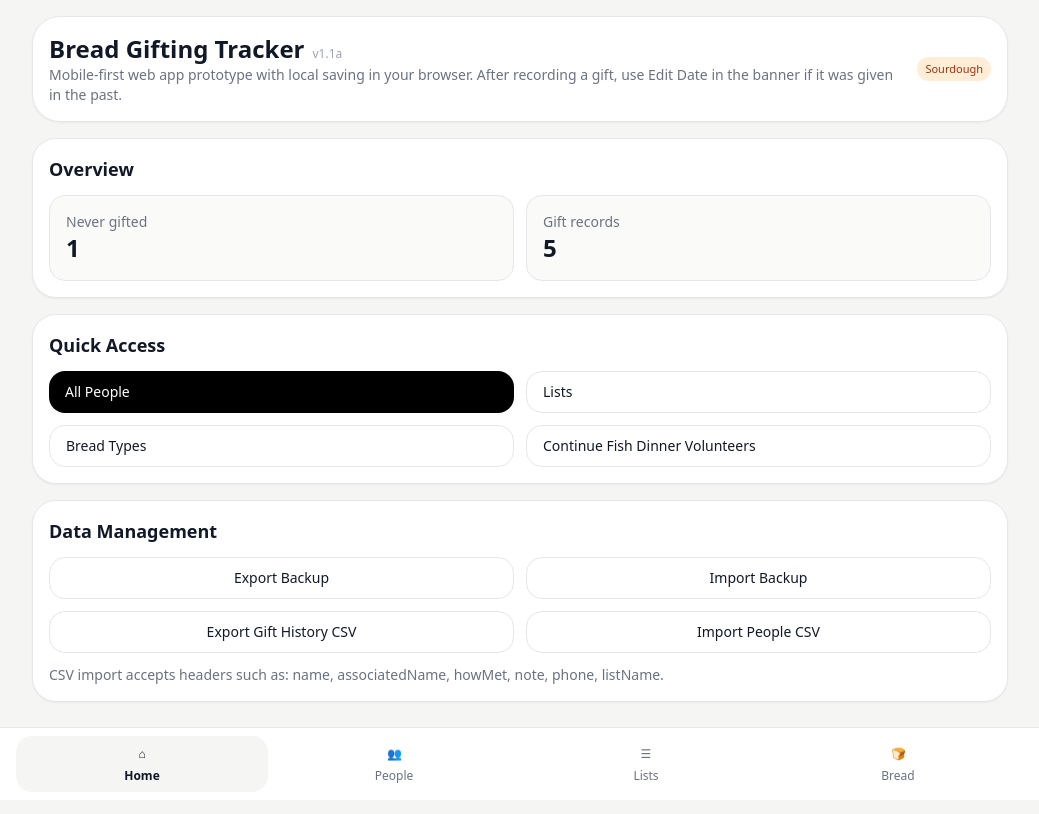
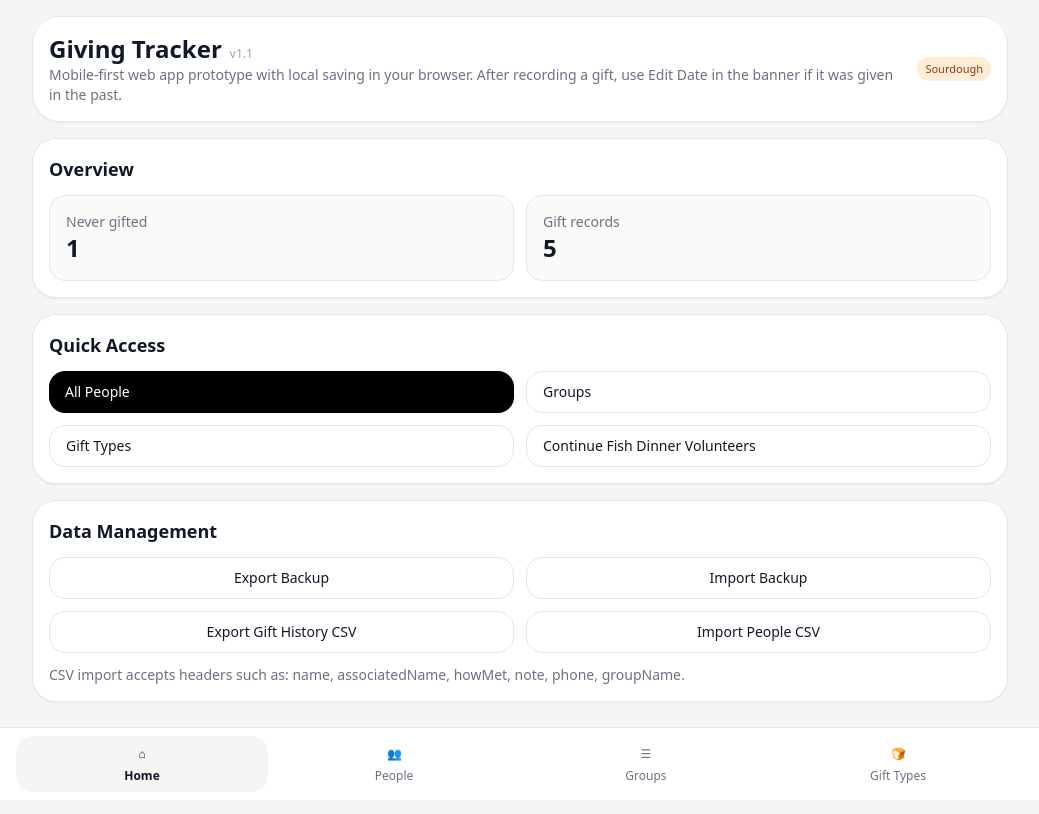
Before and after one commit to jackmchandler-tech/bread-gifting-tracker, a React (Vite) app: page / in a window 1280 px wide. Shown: the whole page, without its empty margins (120-1159 px from the left). Built offline with nearby package versions, Linux system fonts and the light colour scheme.

Commit message:
Safe rename version of app.jsx

```diff
--- a/src/App.jsx
+++ b/src/App.jsx
@@ -24,7 +24,7 @@ const Trash2 = ({ className = "w-5 h-5" }) => <Icon className={className}>🗑</
 const X = ({ className = "w-5 h-5" }) => <Icon className={className}>✕</Icon>;
 
 const STORAGE_KEY = "bread-gifting-tracker-v1";
-const APP_VERSION = "v1.1a";
+const APP_VERSION = "v1.1";
 
 function downloadTextFile(filename, content, mimeType = "text/plain;charset=utf-8") {
   const blob = new Blob([content], { type: mimeType });
@@ -216,10 +216,10 @@ function PersonRow({ row, mode, onGift, onOpen, onToggleGiftDateEdit }) {
           <div className="flex items-start justify-between gap-2">
             <div className="font-medium leading-tight flex items-center gap-2 flex-wrap">
               <span>{row.person.name}</span>
-              {mode === "all" && <Badge tone="gray">{(row.totalLoaves || 0) === 1 ? "1 loaf" : `${row.totalLoaves || 0} loaves`}</Badge>}
+              {mode === "all" && <Badge tone="gray">{(row.totalLoaves || 0) === 1 ? "1 gift" : `${row.totalLoaves || 0} gifts`}</Badge>}
             </div>
             <div className="flex gap-1 flex-wrap justify-end">
-              {row.isNewToList && mode === "list" && <Badge tone="blue">NEW TO LIST</Badge>}
+              {row.isNewToList && mode === "list" && <Badge tone="blue">NEW TO GROUP</Badge>}
               {row.neverGifted && mode === "all" && <Badge tone="yellow">NEVER GIFTED</Badge>}
             </div>
           </div>
@@ -235,7 +235,7 @@ function PersonRow({ row, mode, onGift, onOpen, onToggleGiftDateEdit }) {
             )
           ) : (
             <button onClick={onToggleGiftDateEdit} className="text-xs text-gray-500 hover:text-gray-800 text-left">
-              {row.lastAnywhere ? `Last anywhere: ${formatDate(row.lastAnywhere.date)} · ${row.lastAnywhere.breadTypeName}` : "Never received bread"}
+              {row.lastAnywhere ? `Last anywhere: ${formatDate(row.lastAnywhere.date)} · ${row.lastAnywhere.breadTypeName}` : "Never received gift"}
             </button>
           )}
         </div>
@@ -391,7 +391,7 @@ export default function BreadGiftingTrackerWebApp() {
       id: uid(),
       personId,
       listId,
-      breadTypeName: currentBread?.name || "Bread",
+      breadTypeName: currentBread?.name || "Gift",
       date: overrideDate || todayInputValue(),
       feedback: "",
       rating: null,
@@ -464,6 +464,13 @@ export default function BreadGiftingTrackerWebApp() {
     }));
   }
 
+  function archivePerson(personId) {
+    setData((d) => ({
+      ...d,
+      people: d.people.map((p) => (p.id === personId ? { ...p, archived: true } : p)),
+    }));
+  }
+
   function updateGiftDate(giftId, date) {
     setData((d) => ({ ...d, gifts: d.gifts.map((g) => (g.id === giftId ? { ...g, date } : g)) }));
     setUndoGift((g) => (g && g.id === giftId ? { ...g, date } : g));
@@ -477,7 +484,7 @@ export default function BreadGiftingTrackerWebApp() {
 
   function exportBackup() {
     downloadTextFile(
-      `bread-gifting-backup-${todayInputValue()}.json`,
+      `giving-tracker-backup-${todayInputValue()}.json`,
       JSON.stringify(data, null, 2),
       "application/json;charset=utf-8"
     );
@@ -491,14 +498,14 @@ export default function BreadGiftingTrackerWebApp() {
         date: gift.date,
         personName: personById(gift.personId)?.name || "",
         associatedName: personById(gift.personId)?.associatedName || "",
-        breadType: gift.breadTypeName,
-        listName: data.lists.find((l) => l.id === gift.listId)?.name || "All People",
+        giftType: gift.breadTypeName,
+        groupName: data.lists.find((l) => l.id === gift.listId)?.name || "All People",
         rating: gift.rating || "",
         feedback: gift.feedback || "",
       }));
     downloadTextFile(
-      `bread-gifting-history-${todayInputValue()}.csv`,
-      buildCsv(rows, ["date", "personName", "associatedName", "breadType", "listName", "rating", "feedback"]),
+      `giving-history-${todayInputValue()}.csv`,
+      buildCsv(rows, ["date", "personName", "associatedName", "giftType", "groupName", "rating", "feedback"]),
       "text/csv;charset=utf-8"
     );
   }
@@ -546,7 +553,7 @@ export default function BreadGiftingTrackerWebApp() {
             const howMet = (row.howMet || row.HowMet || row.met || "").trim();
             const note = (row.note || row.Note || row.position || row.Position || "").trim();
             const phone = (row.phone || row.Phone || row.phoneNumber || row.PhoneNumber || "").trim();
-            const listName = (row.listName || row.ListName || row.list || row.List || "").trim();
+            const listName = (row.groupName || row.GroupName || row.listName || row.ListName || row.group || row.Group || row.list || row.List || "").trim();
 
             const duplicate = nextPeople.find(
               (p) => p.name.toLowerCase() === name.toLowerCase() && (p.associatedName || "").toLowerCase() === associatedName.toLowerCase()
@@ -644,13 +651,10 @@ export default function BreadGiftingTrackerWebApp() {
       <div className="max-w-5xl mx-auto px-3 sm:px-6 py-4 pb-28 space-y-4">
         <div className="rounded-[28px] bg-white border shadow-sm p-4 flex items-center justify-between gap-4">
           <div>
-            <div className="flex items-baseline gap-2">
-                <div className="text-2xl font-bold">Bread Gifting Tracker</div>
-                <span className="text-xs text-gray-400">{APP_VERSION}</span>
-            </div>
+            <div className="flex items-baseline gap-2"><div className="text-2xl font-bold">Giving Tracker</div><span className="text-xs text-gray-400">{APP_VERSION}</span></div>
             <div className="text-sm text-gray-500">Mobile-first web app prototype with local saving in your browser. After recording a gift, use Edit Date in the banner if it was given in the past.</div>
           </div>
-          <Badge tone="orange">{currentBread?.name || "No bread selected"}</Badge>
+          <Badge tone="orange">{currentBread?.name || "No gift selected"}</Badge>
         </div>
 
         {tab === "home" && (
@@ -671,8 +675,8 @@ export default function BreadGiftingTrackerWebApp() {
             <SectionCard title="Quick Access">
               <div className="grid sm:grid-cols-2 gap-3">
                 <AppButton className="justify-start text-left" onClick={() => setTab("people")}>All People</AppButton>
-                <AppButton className="justify-start text-left" onClick={() => setTab("lists")} variant="secondary">Lists</AppButton>
-                <AppButton className="justify-start text-left" onClick={() => setTab("bread")} variant="secondary">Bread Types</AppButton>
+                <AppButton className="justify-start text-left" onClick={() => setTab("lists")} variant="secondary">Groups</AppButton>
+                <AppButton className="justify-start text-left" onClick={() => setTab("bread")} variant="secondary">Gift Types</AppButton>
                 {!!quickAccessList && (
                   <AppButton className="justify-start text-left" onClick={() => { setActiveListId(quickAccessList.id); setLastOpenedListId(quickAccessList.id); setSearch(""); setTab("listDetail"); }} variant="secondary">
                     Continue {quickAccessList.name}
@@ -689,7 +693,7 @@ export default function BreadGiftingTrackerWebApp() {
                 <AppButton onClick={() => peopleCsvInputRef.current?.click()} variant="secondary">Import People CSV</AppButton>
               </div>
               <div className="text-sm text-gray-500">
-                CSV import accepts headers such as: name, associatedName, howMet, note, phone, listName.
+                CSV import accepts headers such as: name, associatedName, howMet, note, phone, groupName.
               </div>
               <input
                 ref={backupInputRef}
@@ -754,7 +758,7 @@ export default function BreadGiftingTrackerWebApp() {
 
         {tab === "listDetail" && activeList && (
           <div className="space-y-4">
-            <SectionCard title={activeList.name} action={<div className="flex items-center gap-2"><AppButton variant="secondary" onClick={() => setTab("lists")}>Back to Lists</AppButton><Badge tone="orange">{currentBread?.name || "Bread"}</Badge></div>}>
+            <SectionCard title={activeList.name} action={<div className="flex items-center gap-2"><AppButton variant="secondary" onClick={() => setTab("lists")}>Back to Groups</AppButton><Badge tone="orange">{currentBread?.name || "Gift"}</Badge></div>}>
               <div className="rounded-2xl border bg-stone-50 px-3 py-2 flex items-center gap-2">
                 <Search className="w-4 h-4 text-gray-400" />
                 <input value={search} onChange={(e) => setSearch(e.target.value)} placeholder="Search name or associated person" className="bg-transparent outline-none w-full" />
@@ -762,7 +766,7 @@ export default function BreadGiftingTrackerWebApp() {
               <div className="flex flex-wrap gap-2">
                 <AppButton onClick={() => setAddPersonContext({ listId: activeList.id })}><UserPlus className="w-4 h-4 inline mr-1" />Add Person</AppButton>
                 <AppButton onClick={() => setShowAddExisting(true)} variant="secondary">Add Existing</AppButton>
-                <AppButton onClick={() => resetListCycle(activeList.id)} variant="secondary"><RotateCcw className="w-4 h-4 inline mr-1" />Reset List Cycle</AppButton>
+                <AppButton onClick={() => resetListCycle(activeList.id)} variant="secondary"><RotateCcw className="w-4 h-4 inline mr-1" />Reset Group Cycle</AppButton>
               </div>
             </SectionCard>
 
@@ -778,7 +782,7 @@ export default function BreadGiftingTrackerWebApp() {
                     onToggleGiftDateEdit={() => {}}
                   />
                 ))}
-                {!activeListRows.filter((r) => !r.checked).length && <div className="text-sm text-gray-500">Everyone on this list has been gifted in the current cycle.</div>}
+                {!activeListRows.filter((r) => !r.checked).length && <div className="text-sm text-gray-500">Everyone in this group has been gifted in the current cycle.</div>}
               </div>
             </SectionCard>
 
@@ -810,8 +814,8 @@ export default function BreadGiftingTrackerWebApp() {
           {[
             ["home", Home, "Home"],
             ["people", Users, "People"],
-            ["lists", ListChecks, "Lists"],
-            ["bread", Bread, "Bread"],
+            ["lists", ListChecks, "Groups"],
+            ["bread", Bread, "Gift Types"],
           ].map(([key, IconCmp, label]) => (
             <button key={key} onClick={() => { setTab(key); setSearch(""); }} className={`rounded-2xl py-2 flex flex-col items-center gap-1 text-xs ${tab === key ? "bg-stone-100 font-semibold" : "text-gray-500"}`}>
               <IconCmp className="w-5 h-5" />
@@ -909,6 +913,10 @@ export default function BreadGiftingTrackerWebApp() {
             updatePerson(editPersonId, updates);
             setEditPersonId(null);
           }}
+          onDelete={() => {
+            archivePerson(editPersonId);
+            setEditPersonId(null);
+          }}
         />
       )}
 
@@ -930,7 +938,7 @@ function ListsScreen({ data, setActiveListId, setLastOpenedListId, setSearch, se
   const [newListName, setNewListName] = useState("");
   return (
     <div className="space-y-4">
-      <SectionCard title="Lists">
+      <SectionCard title="Groups">
         <div className="space-y-3">
           {data.lists.map((list) => {
             const remaining = data.memberships.filter((m) => m.listId === list.id && !m.giftedThisCycle).length;
@@ -948,9 +956,9 @@ function ListsScreen({ data, setActiveListId, setLastOpenedListId, setSearch, se
         </div>
       </SectionCard>
 
-      <SectionCard title="Create List">
+      <SectionCard title="Create Group">
         <div className="flex gap-2">
-          <input value={newListName} onChange={(e) => setNewListName(e.target.value)} placeholder="List name" className="flex-1 rounded-2xl border px-3 py-2.5 outline-none" />
+          <input value={newListName} onChange={(e) => setNewListName(e.target.value)} placeholder="Group name" className="flex-1 rounded-2xl border px-3 py-2.5 outline-none" />
           <AppButton onClick={() => { addList(newListName); setNewListName(""); }}>Add</AppButton>
         </div>
       </SectionCard>
@@ -960,7 +968,7 @@ function ListsScreen({ data, setActiveListId, setLastOpenedListId, setSearch, se
 
 function BreadManagerScreen({ breadTypes, setCurrentBread, requestDeleteBreadType, openAdd }) {
   return (
-    <SectionCard title="Bread Types" action={<AppButton onClick={openAdd}><Plus className="w-4 h-4 inline mr-1" />Add</AppButton>}>
+    <SectionCard title="Gift Types" action={<AppButton onClick={openAdd}><Plus className="w-4 h-4 inline mr-1" />Add</AppButton>}>
       <div className="space-y-3">
         {breadTypes.map((bread) => (
           <div key={bread.id} className="rounded-2xl border p-3 flex items-center justify-between gap-3">
@@ -1153,9 +1161,9 @@ function AddBreadModal({ onClose, onSave }) {
   }, []);
 
   return (
-    <Modal title="Add Bread Type" onClose={onClose}>
+    <Modal title="Add Gift Type" onClose={onClose}>
       <div className="space-y-3">
-        <input ref={inputRef} value={name} onChange={(e) => setName(e.target.value)} placeholder="Bread type" className="w-full rounded-2xl border px-3 py-3 outline-none" />
+        <input ref={inputRef} value={name} onChange={(e) => setName(e.target.value)} placeholder="Gift type" className="w-full rounded-2xl border px-3 py-3 outline-none" />
         <div className="flex justify-end gap-2">
           <AppButton onClick={onClose} variant="secondary">Cancel</AppButton>
           <AppButton onClick={() => onSave(name)} disabled={!name.trim()}>Add</AppButton>
@@ -1167,10 +1175,10 @@ function AddBreadModal({ onClose, onSave }) {
 
 function ConfirmDeleteBreadModal({ bread, onClose, onConfirm }) {
   return (
-    <Modal title="Delete Bread Type" onClose={onClose}>
+    <Modal title="Delete Gift Type" onClose={onClose}>
       <div className="space-y-4">
         <div className="text-sm text-gray-700">
-          Delete <span className="font-semibold">{bread?.name}</span> from the bread list? Previous gift records will keep this bread name in history.
+          Delete <span className="font-semibold">{bread?.name}</span> from the gift type list? Previous gift records will keep this gift type name in history.
         </div>
         <div className="flex justify-end gap-2">
           <AppButton onClick={onClose} variant="secondary">Cancel</AppButton>
@@ -1202,7 +1210,7 @@ function EditGiftDateModal({ gift, onClose, onSave }) {
   );
 }
 
-function EditPersonModal({ person, onClose, onSave }) {
+function EditPersonModal({ person, onClose, onSave, onDelete }) {
   const [form, setForm] = useState({
     name: person?.name || "",
     associatedName: person?.associatedName || "",
```
